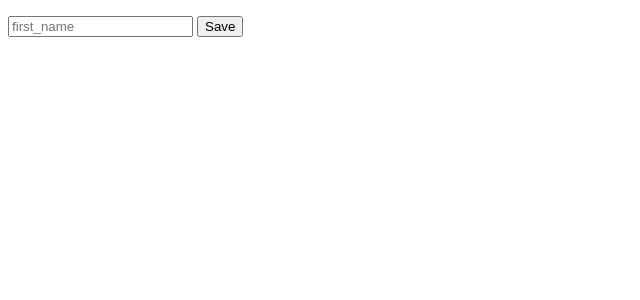
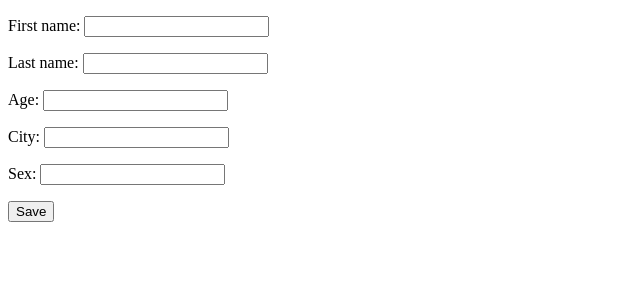
Before and after one commit to ilyadev750/trydjango, a Django app: page /new_user/ in a window 1280 px wide. Shown: the part 88-388 px from the top of the page, without its empty margins (0-640 px from the left). Run offline with Django 3.2, Linux system fonts and the light colour scheme.

Commit message:
preparing better form

```diff
--- a/users/forms.py
+++ b/users/forms.py
@@ -12,3 +12,10 @@ class UserForm(forms.ModelForm):
             'city',
             'sex'
         ]
+
+class RawUserForm(forms.Form):
+    first_name = forms.CharField()
+    last_name = forms.CharField()
+    age = forms.IntegerField()
+    city = forms.CharField()
+    sex = forms.CharField()
--- a/users/templates/users/users_another_details.html
+++ b/users/templates/users/users_another_details.html
@@ -8,7 +8,7 @@
 <!--</form>-->
 
 <form action='.' method="POST">{% csrf_token %}
-    <input type='text' name="first_name" placeholder='first_name' >
+    {{ form.as_p }}
     <input type='submit' value="Save" />
 </form>
 
--- a/users/views.py
+++ b/users/views.py
@@ -1,5 +1,5 @@
 from django.shortcuts import render
-from .forms import UserForm
+from .forms import UserForm, RawUserForm
 from .models import User
 
 def user_details_view(request):
@@ -21,9 +21,13 @@ def user_details_view(request):
 #     }
 #     return render(request, "users/users_another_details.html", context)
 def user_new_view(request):
-    new_first_name = request.POST.get('first_name')
-    print(new_first_name)
-    context = {}
+    my_form = RawUserForm()
+    context = {
+        "form": my_form
+    }
+    # new_first_name = request.POST.get('first_name')
+    # print(new_first_name)
+    # context = {}
     return render(request, "users/users_another_details.html", context)
 
 # Create your views here.
```
